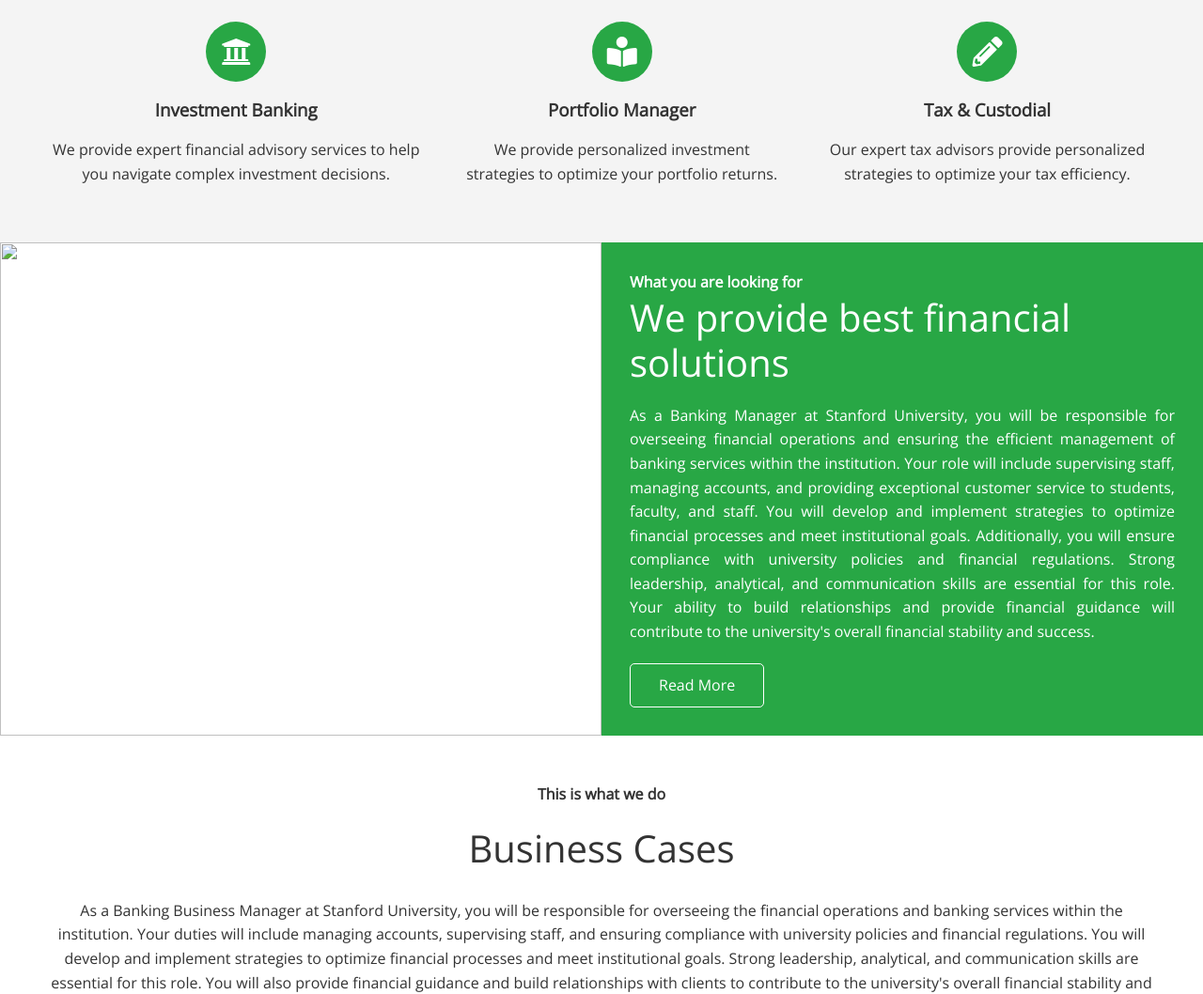
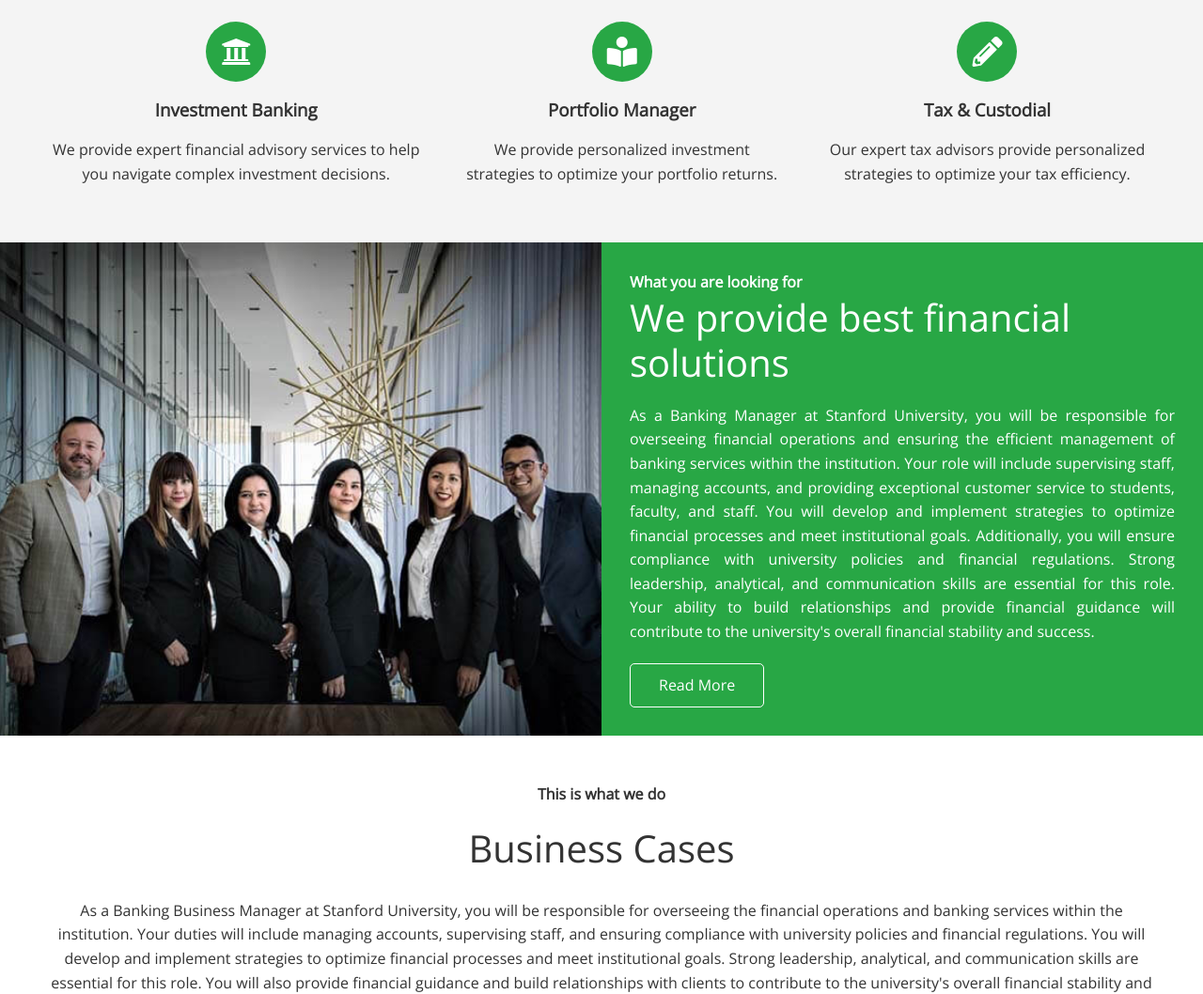
Before and after one commit to SumitMalodiya/CSS-Projects, a plain HTML site: page web-page-design/index.html in a window 1280 px wide. Shown: the part 827-1885 px from the top of the page at 94% size. Drawn offline with nearby package versions, Linux system fonts and the light colour scheme.

Commit message:
Update index.html

```diff
--- a/web-page-design/index.html
+++ b/web-page-design/index.html
@@ -77,7 +77,7 @@
          <div class="row">
             <div class="column">
                <div class="column-1">
-                  <img src="web-page-design/Images/home/people.jpg" alt="">
+                  <img src="Images/home/people.jpg" alt="">
                </div>
             </div>
             <div class="column">
```
